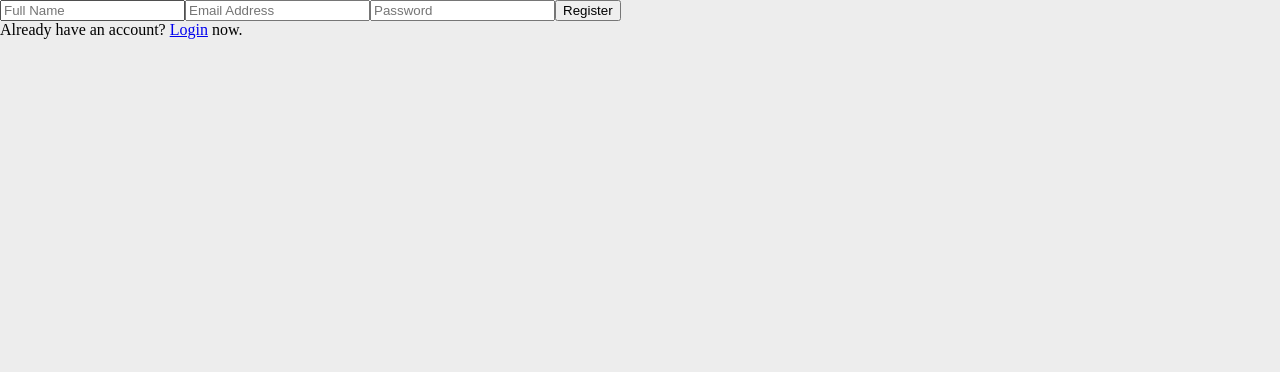
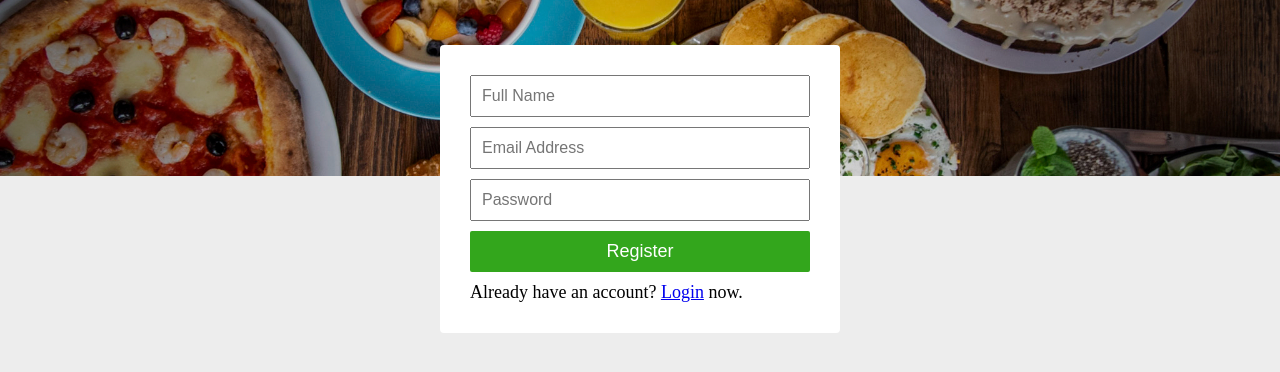
Before and after one commit to tandaraelena/eat-in, a Next.js app: page /register in a window 1280 px wide. Shown: the top 372 px of the page. Built offline with nearby package versions, Linux system fonts and the light colour scheme; no server answers.

Commit message:
feat: style the register page

```diff
--- /dev/null
+++ b/components/global/form.tsx
@@ -0,0 +1,37 @@
+import { Banner } from "./banner";
+
+export const Form = ({ children }) => {
+  return (
+    <div style={{ position: "relative", fontSize: "18px" }}>
+      <Banner />
+      <div
+        style={{
+          position: "absolute",
+          top: "45px",
+          width: "100%",
+        }}
+      >
+        <div
+          style={{
+            display: "flex",
+            justifyContent: "center",
+          }}
+        >
+          <div
+            style={{
+              display: "flex",
+              flexDirection: "column",
+              justifyContent: "center",
+              background: "white",
+              padding: "30px",
+              borderRadius: "4px",
+              width: "400px",
+            }}
+          >
+            {children}
+          </div>
+        </div>
+      </div>
+    </div>
+  );
+};
--- a/pages/register.tsx
+++ b/pages/register.tsx
@@ -1,54 +1,93 @@
 import Link from "next/link";
 import React, { useEffect, useState } from "react";
 import { useAuthState } from "react-firebase-hooks/auth";
-import { auth, registerWithEmailAndPassword } from "../utils/firebase";
+import { auth, db } from "../utils/firebase";
 import { useRouter } from "next/router";
+import { Form } from "../components/global/form";
+import { createUserWithEmailAndPassword } from "firebase/auth";
+import { collection, addDoc } from "firebase/firestore";
+import { Button } from "../components/global/styles";
 
 function Register() {
+  const [user, loading] = useAuthState(auth);
+  const router = useRouter();
   const [email, setEmail] = useState("");
   const [password, setPassword] = useState("");
   const [name, setName] = useState("");
-  const [user, loading, error] = useAuthState(auth);
-  const router = useRouter();
+  const [error, setError] = useState("");
 
   useEffect(() => {
     if (loading) return;
     if (user) router.push("/");
   }, [user, loading]);
 
+  const registerWithEmailAndPassword = async (name, email, password) => {
+    try {
+      setError(undefined);
+      const res = await createUserWithEmailAndPassword(auth, email, password);
+      const user = res.user;
+      await addDoc(collection(db, "users"), {
+        uid: user.uid,
+        name,
+        authProvider: "local",
+        email,
+      });
+    } catch (err) {
+      setError(err.message);
+    }
+  };
+
   const register = () => {
-    if (!name) alert("Please enter name");
+    if (!name) {
+      setError("Please enter your name");
+      return;
+    }
+    if (!email) {
+      setError("Please enter your email");
+      return;
+    }
+    if (!password) {
+      setError("Please enter your password");
+      return;
+    }
     registerWithEmailAndPassword(name, email, password);
   };
 
   return (
-    <div>
-      <div>
+    <Form>
       <input
         type="text"
         value={name}
         onChange={(e) => setName(e.target.value)}
         placeholder="Full Name"
+        style={{ marginBottom: "10px", fontSize: "16px", padding: "10px" }}
       />
       <input
         type="text"
         value={email}
         onChange={(e) => setEmail(e.target.value)}
         placeholder="Email Address"
+        style={{ marginBottom: "10px", fontSize: "16px", padding: "10px" }}
       />
       <input
         type="password"
         value={password}
         onChange={(e) => setPassword(e.target.value)}
         placeholder="Password"
+        style={{ marginBottom: "10px", fontSize: "16px", padding: "10px" }}
       />
-        <button onClick={register}>Register</button>
-
-        <div>
+      <Button primary onClick={register}>
+        Register
+      </Button>
+      {error && (
+        <div style={{ color: "red", fontSize: "16px", marginTop: "5px" }}>
+          {error}
+        </div>
+      )}
+      <div style={{ marginTop: "10px" }}>
         Already have an account? <Link href="/login">Login</Link> now.
       </div>
-      </div>
-    </div>
+    </Form>
   );
 }
 
--- a/utils/firebase.ts
+++ b/utils/firebase.ts
@@ -1,15 +1,11 @@
 import { initializeApp } from "firebase/app";
 import {
   getAuth,
-  signInWithEmailAndPassword,
-  createUserWithEmailAndPassword,
   sendPasswordResetEmail,
   signOut,
 } from "firebase/auth";
 import {
   getFirestore,
-  collection,
-  addDoc,
 } from "firebase/firestore";
 
 const firebaseConfig = {
@@ -24,22 +20,6 @@ const firebaseConfig = {
 const app = initializeApp(firebaseConfig);
 const auth = getAuth(app);
 const db = getFirestore(app);
-
-const registerWithEmailAndPassword = async (name, email, password) => {
-  try {
-    const res = await createUserWithEmailAndPassword(auth, email, password);
-    const user = res.user;
-    await addDoc(collection(db, "users"), {
-      uid: user.uid,
-      name,
-      authProvider: "local",
-      email,
-    });
-  } catch (err) {
-    console.error(err);
-    alert(err.message);
-  }
-};
 
 const sendPasswordReset = async (email) => {
   try {
@@ -59,7 +39,6 @@ const logout = () => {
 export {
   auth,
   db,
-  registerWithEmailAndPassword,
   sendPasswordReset,
   logout,
 };
```
Also changed, not shown: pages/login.tsx (+21 -41 lines). Lines whose indentation alone changed are shown as unchanged.
